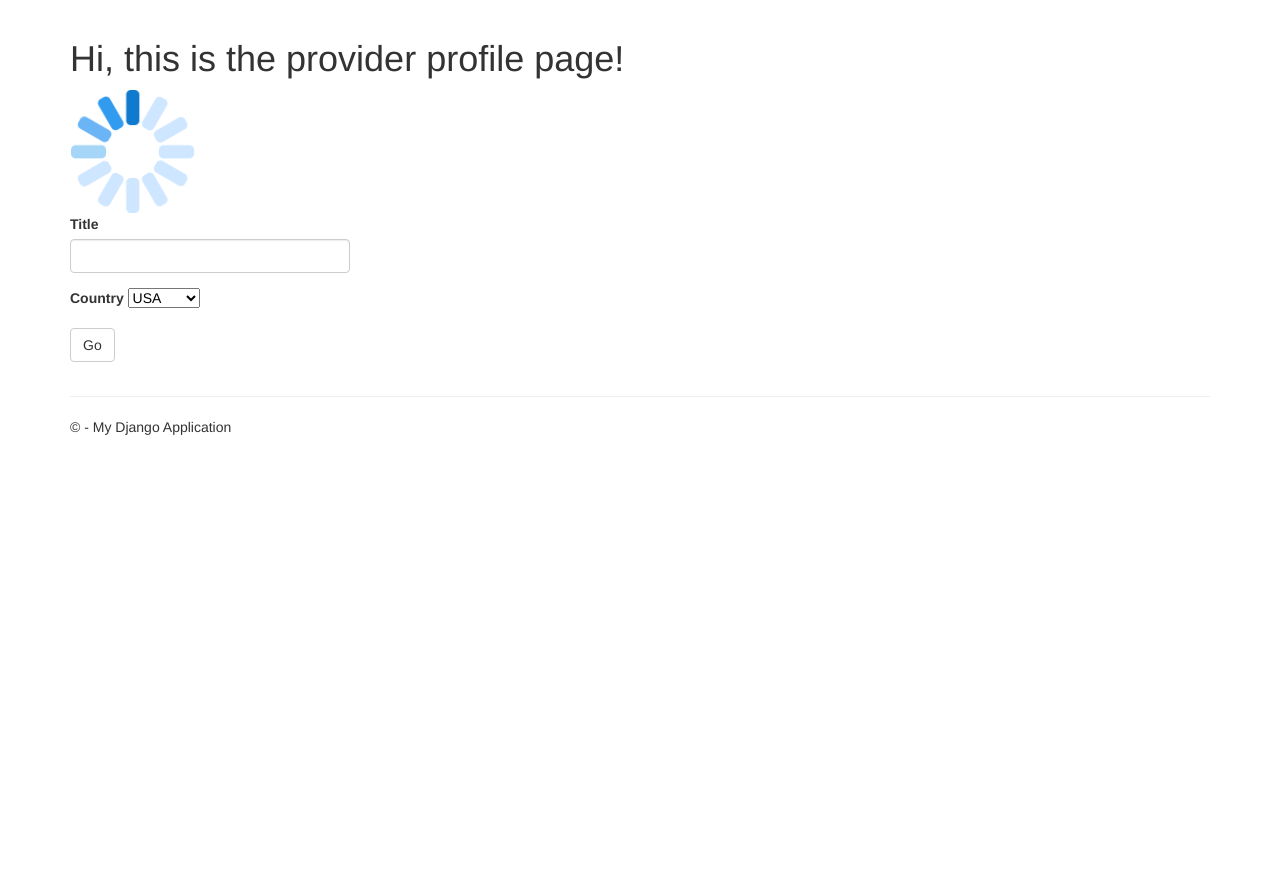
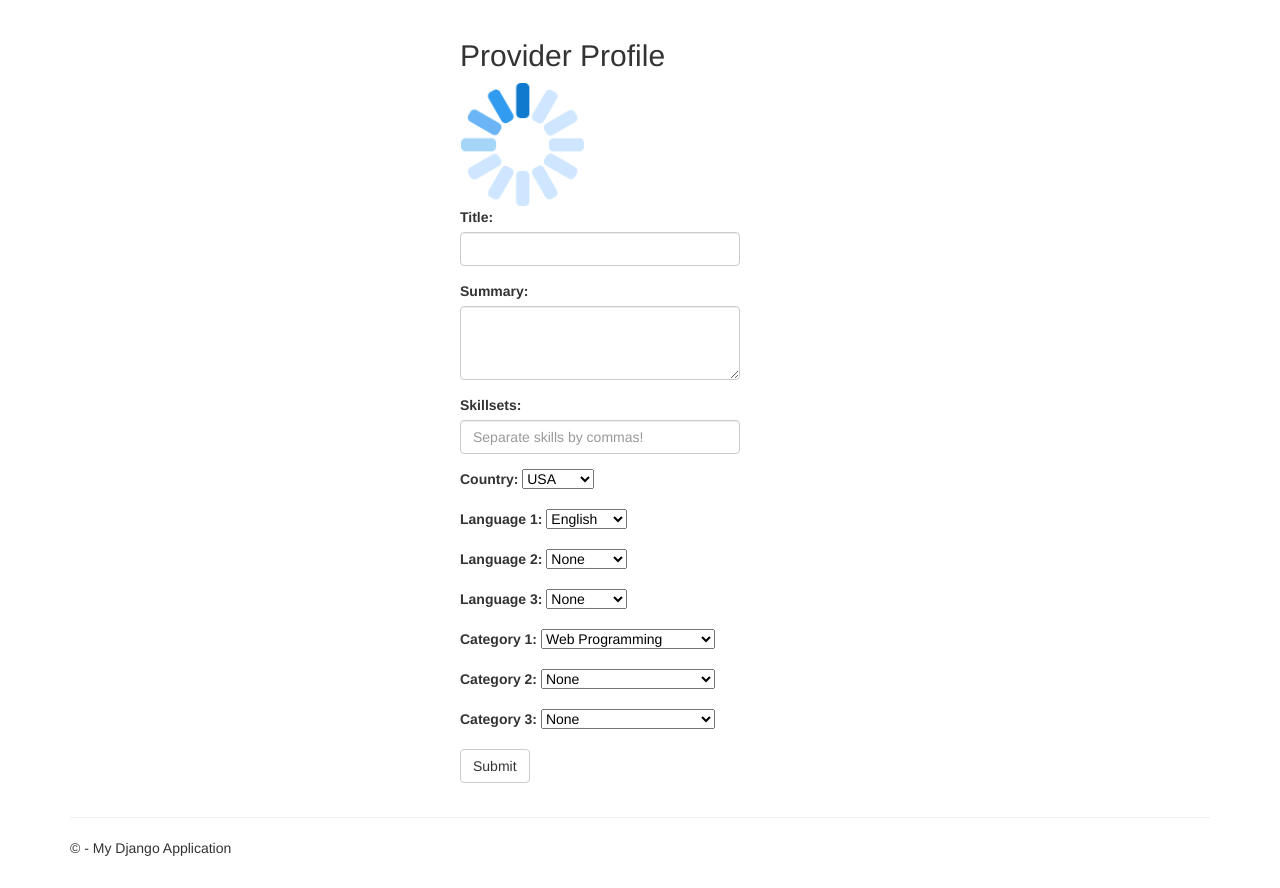
Before and after one commit to kennyli92/NthData, a Django app: a page that uses BigDataFrontEnd/BigDataFrontEnd/providerprofile/templates/providerprofile/providerprofile.html in a window 1280 px wide. Shown: the part 51-939 px from the top of the page. Before the commit the page ends 486 px from the top, so only its background shows below. Run offline with Django 3.2, Linux system fonts and the light colour scheme; some libraries are stand-ins or nearby versions.

Commit message:
Profile form

```diff
--- a/BigDataFrontEnd/BigDataFrontEnd/providerprofile/forms.py
+++ b/BigDataFrontEnd/BigDataFrontEnd/providerprofile/forms.py
@@ -3,15 +3,89 @@ from django.utils.translation import ugettext_lazy as _
 
 def get_countries():
 
-    choices_list = (
+    country_list = (
     ('1', 'USA'),
     ('2', 'Canada'),
     ('3', 'India'),
     ('4', 'China')
 )
+    return country_list
 
-    return choices_list
+def get_languages():
 
+    language_list = (
+    ('1', 'English'),
+    ('2', 'Mandarin'),
+    ('3', 'Spanish'),
+    ('4', 'Russian')
+)
+    return language_list
+
+def get_languages_with_none():
+
+    language_list_with_none = (
+    ('1', 'None'),
+    ('2', 'English'),
+    ('3', 'Mandarin'),
+    ('4', 'Spanish'),
+    ('5', 'Russian')
+)
+    return language_list_with_none
+
+def get_category_list_with_none():
+    category_list_with_none = (
+    ('0', 'None'),
+    ('1', 'Web Programming'),
+    ('2', 'Wordpress'),
+    ('3', 'Mobile Dev'),
+    ('4', 'Website builders & CMS'),
+    ('5', 'UI/UX Design'),
+    ('6', 'Convert Files'),
+    ('7', 'Ecommerce'),
+    ('8', 'User Testing'),
+    ('9', 'Quality Assurance'),
+    ('10', 'Databases'),
+    ('11', 'Desktop App'),
+    ('12', 'Data Science'),
+    ('13', 'Technical Analysis'),
+    ('14', 'IT Support'),
+    ('15', 'Network'),
+    ('16', 'Security'),
+    ('17', 'Systems Administration'),
+    ('18', 'Architecture'),
+    ('19', 'Cloud'),
+    ('20', 'Dev Ops'),
+    ('21', 'IT Project Management'),
+    ('22', 'Big Data'),
+)
+    return category_list_with_none
+
+def get_category_list():
+    category_list = (
+    ('1', 'Web Programming'),
+    ('2', 'Wordpress'),
+    ('3', 'Mobile Dev'),
+    ('4', 'Website builders & CMS'),
+    ('5', 'UI/UX Design'),
+    ('6', 'Convert Files'),
+    ('7', 'Ecommerce'),
+    ('8', 'User Testing'),
+    ('9', 'Quality Assurance'),
+    ('10', 'Databases'),
+    ('11', 'Desktop App'),
+    ('12', 'Data Science'),
+    ('13', 'Technical Analysis'),
+    ('14', 'IT Support'),
+    ('15', 'Network'),
+    ('16', 'Security'),
+    ('17', 'Systems Administration'),
+    ('18', 'Architecture'),
+    ('19', 'Cloud'),
+    ('20', 'Dev Ops'),
+    ('21', 'IT Project Management'),
+    ('22', 'Big Data'),
+)
+    return category_list
 
 class ProviderEditForm(forms.Form):
     title = forms.CharField(label='Title', label_suffix='',widget=forms.TextInput(attrs={'class':'form-control'}), max_length=100)
@@ -19,3 +93,17 @@ class ProviderEditForm(forms.Form):
         super(ProviderEditForm, self).__init__(*args, **kwargs)
         self.fields['country'] = forms.ChoiceField(
             choices=get_countries())
+        self.fields['language1'] = forms.ChoiceField(
+            choices=get_languages())
+        self.fields['language2'] = forms.ChoiceField(
+            choices=get_languages_with_none())
+        self.fields['language3'] = forms.ChoiceField(
+            choices=get_languages_with_none())
+        self.fields['categories1'] = forms.ChoiceField(
+            choices=get_category_list())
+        self.fields['categories2'] = forms.ChoiceField(
+            choices=get_category_list_with_none())
+        self.fields['categories3'] = forms.ChoiceField(
+            choices=get_category_list_with_none())
+    summary = forms.CharField(label='Summary', label_suffix='',widget=forms.TextInput(attrs={'class':'form-control'}), max_length=300)
+    skillsets = forms.CharField(label='Skillsets', label_suffix='',widget=forms.TextInput(attrs={'class':'form-control'}), max_length=300)
--- a/BigDataFrontEnd/BigDataFrontEnd/providerprofile/templates/providerprofile/providerprofile.html
+++ b/BigDataFrontEnd/BigDataFrontEnd/providerprofile/templates/providerprofile/providerprofile.html
@@ -2,10 +2,11 @@
 
 {% block content %}
 {% load staticfiles %}
-<h1>Hi, this is the provider profile page!</h1>
 
 <div class="row">
-   <div class="col-md-6">
+   <div class="col-md-4"></div>
+   <div class="col-md-5">
+       <h2>Provider Profile</h2>
      <div id="my_popup">
         <img style="width: 125px; height: 125px;" src="{% static "ajax_loader_blue_512.gif" %}" />
     </div>
@@ -18,7 +19,21 @@
          {% csrf_token %}
          {% for field in form %}
             <fieldset class="form-group">
-            <label class="control-label" for="id_{{ field.name }}">{{ field.label }}</label>
+                {% if field.name == 'language1' %}
+                 <label class="control-label" for="id_{{ field.name }}">Language 1:</label>
+                {% elif field.name == 'language2' %}
+                 <label class="control-label" for="id_{{ field.name }}">Language 2:</label>
+                {% elif field.name == 'language3' %}
+                <label class="control-label" for="id_{{ field.name }}">Language 3:</label>
+                {% elif field.name == 'categories1' %}
+                <label class="control-label" for="id_{{ field.name }}">Category 1:</label>
+                 {% elif field.name == 'categories2' %}
+                <label class="control-label" for="id_{{ field.name }}">Category 2:</label>
+                 {% elif field.name == 'categories3' %}
+                <label class="control-label" for="id_{{ field.name }}">Category 3:</label>
+                {% else %}
+                 <label class="control-label" for="id_{{ field.name }}">{{ field.label }}:</label>
+                {% endif %}
                 {% if field.name == 'title' %}
             <input type="text" class="form-control" name="{{ field.name }}" id="id_{{ field.name }}">
                 {% endif %}
@@ -29,6 +44,55 @@
                         {% endfor %}
                     </select>
                 {% endif %}
+                {% if field.name == 'language1' %}
+                    <select id="id_{{field.name}}" name="{{ field.name }}">
+                        {% for id, name in form.fields.language1.choices %}
+                            <option value="{{ id }}">{{ name }}</option>
+                        {% endfor %}
+                    </select>
+                {% endif %}
+                {% if field.name == 'language2' %}
+                    <select id="id_{{field.name}}" name="{{ field.name }}">
+                        {% for id, name in form.fields.language2.choices %}
+                            <option value="{{ id }}">{{ name }}</option>
+                        {% endfor %}
+                    </select>
+                {% endif %}
+                {% if field.name == 'language3' %}
+                    <select id="id_{{field.name}}" name="{{ field.name }}">
+                        {% for id, name in form.fields.language3.choices %}
+                            <option value="{{ id }}">{{ name }}</option>
+                        {% endfor %}
+                    </select>
+                {% endif %}
+                  {% if field.name == 'categories1' %}
+                    <select id="id_{{field.name}}" name="{{ field.name }}">
+                        {% for id, name in form.fields.categories1.choices %}
+                            <option value="{{ id }}">{{ name }}</option>
+                        {% endfor %}
+                    </select>
+                {% endif %}
+                  {% if field.name == 'categories2' %}
+                    <select id="id_{{field.name}}" name="{{ field.name }}">
+                        {% for id, name in form.fields.categories2.choices %}
+                            <option value="{{ id }}">{{ name }}</option>
+                        {% endfor %}
+                    </select>
+                {% endif %}
+                  {% if field.name == 'categories3' %}
+                    <select id="id_{{field.name}}" name="{{ field.name }}">
+                        {% for id, name in form.fields.categories3.choices %}
+                            <option value="{{ id }}">{{ name }}</option>
+                        {% endfor %}
+                    </select>
+                {% endif %}
+            {% if field.name == 'summary' %}
+            <textarea type="text" rows="3" class="form-control" name="{{ field.name }}" id="id_{{ field.name }}"></textarea>
+            {% endif %}
+            {% if field.name == 'skillsets' %}
+            <input type="text" placeholder="Separate skills by commas!" class="form-control" name="{{ field.name }}" id="id_{{ field.name }}">
+            {% endif %}
+
             </fieldset>
               {% if field.errors %}
             <div style="color:#b94a48">
@@ -36,7 +100,7 @@
             </div>
              {% endif %}
         {% endfor %}
-        <input class="btn btn-default" type="submit" value="Go" />
+        <input class="btn btn-default" type="submit" value="Submit" />
         </form>
     </div>
 </div>
```
